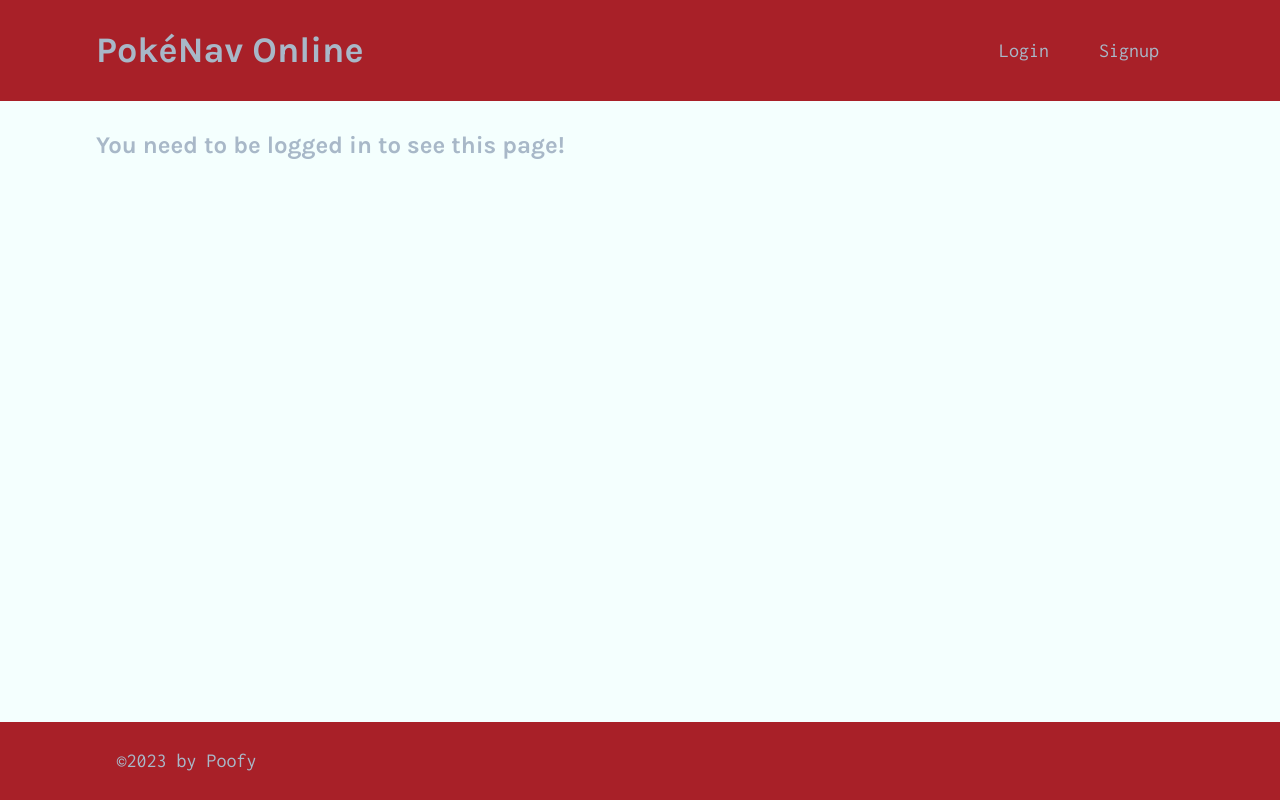
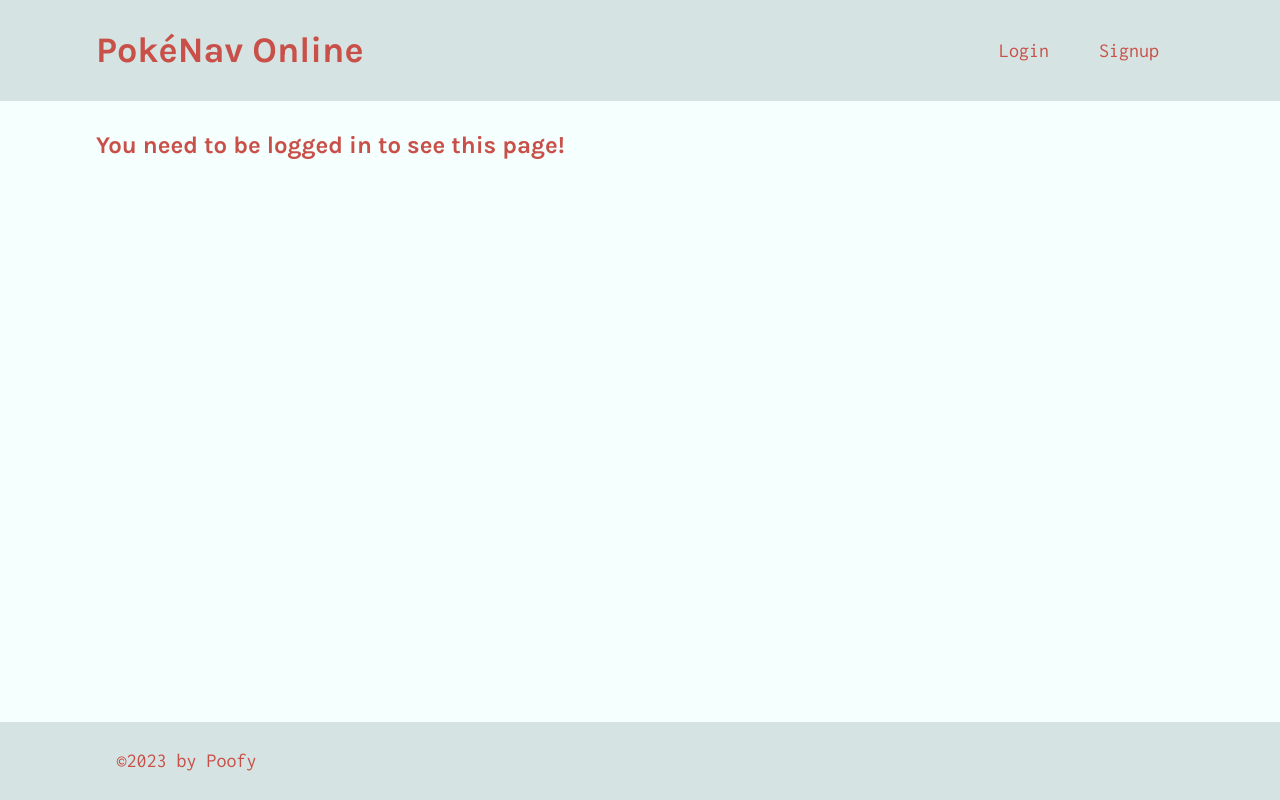
Before and after one commit to SKYang014/poke-center, a React (Create React App) app in the folder client/: page /profile/1 in a window 1280 px wide. Built offline with nearby package versions, Linux system fonts and the light colour scheme; no server answers.

Commit message:
window issue works and recolored

```diff
--- a/client/src/components/PokeDex/index.js
+++ b/client/src/components/PokeDex/index.js
@@ -2,8 +2,9 @@
 import { Link } from 'react-router-dom';
 
 const PokeDex = ({ pokeInfo, shinyCheck, parentCallBack, selected }) => {
-    const handleClick = (id) => {
-        //     // event.preventDefault();
+    const handleClick = (id, event) => {
+        event.preventDefault();
+        event.stopPropagation();
         window.open(`/pokemon/${id}`)
         //     // window.open(`https://google.com`)
         //     // return false
@@ -26,8 +27,9 @@
                                     (<img src={`${poke.shinyPhoto}`} alt={`a shiny ${poke.species}`} />) :
                                     (<img src={`${poke.photo}`} alt={`a ${poke.species}`} />)
                                 }
-                                <div onClick={() => handleClick(poke.pokeDexId)} >
-                                    <button className='btn'>Pokemon Info</button>
+                                <div  >
+                                    <button type="default" className='btn' onClick={(event) => handleClick(poke.pokeDexId, event)}>
+                                        Pokemon Info</button>
                                 </div>
                             </div>
                         </div>
--- a/client/src/index.css
+++ b/client/src/index.css
@@ -1,10 +1,10 @@
 :root {
   --primary: #c85048;
-  --secondary: #a82028;
+  --secondary: #d5e4e3;
   --tertiary: #70b8f0;
   --quatrinary: 	#f0f0f8;
-  --light: #e1f5f4;
-  --dark: #a8b8c8;
+  --light: #d5e4e3;
+  --dark: #c85048;
   --error: rgb(228, 46, 1);
   --border-radius: 0.3rem;
   --spacing-one: calc(1rem * 0.25);
--- a/client/src/pages/AddPokemon.js
+++ b/client/src/pages/AddPokemon.js
@@ -79,7 +79,7 @@
             });
             alert("pokemon added")
             // console.log(formState)
-            // window.location.assign('/profile')
+            window.location.assign('/profile')
         } catch (e) {
             console.error(e);
         }
```
